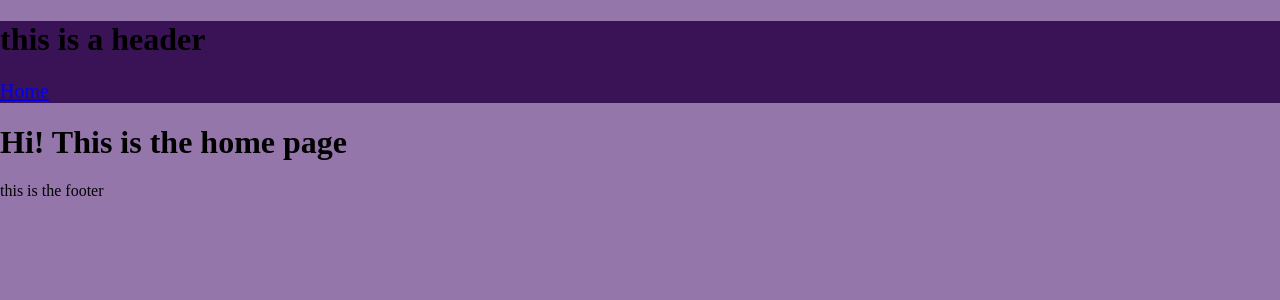
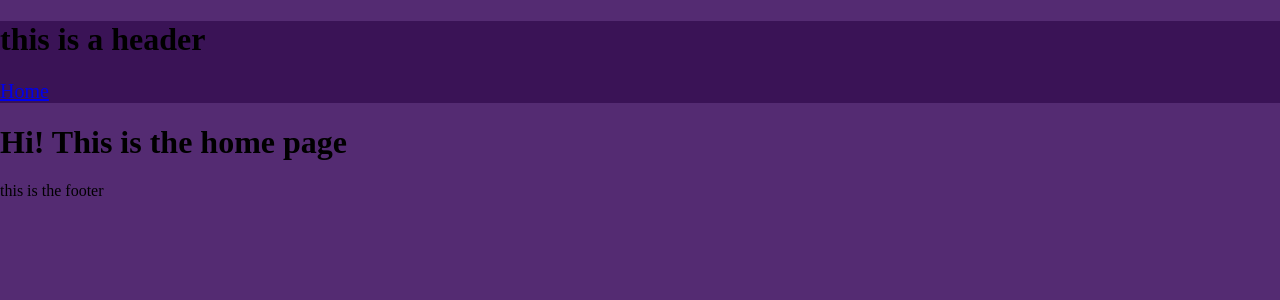
Before and after one commit to CurtisMac/Squidlee, a Next.js app: page / in a window 1280 px wide. Shown: the top 300 px of the page. Built offline with nearby package versions, Linux system fonts and the light colour scheme.

Commit message:
changed background color

```diff
--- a/components/styles/GlobalStyle.js
+++ b/components/styles/GlobalStyle.js
@@ -3,7 +3,7 @@ import { Normalize } from "styled-normalize";
 
 const GlobalStyles = createGlobalStyle`
   body {
-    background-color: ${props => props.theme.purpleLighter};
+    background-color: ${props => props.theme.purple};
   }
 `;
 
```
